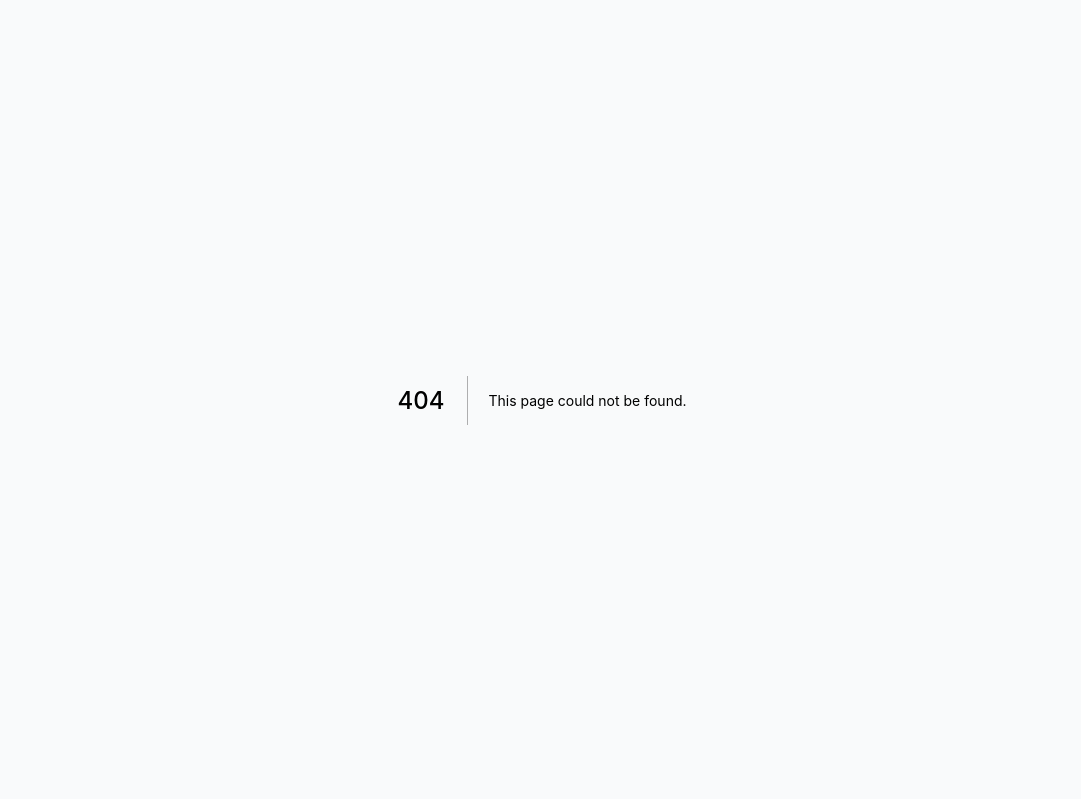
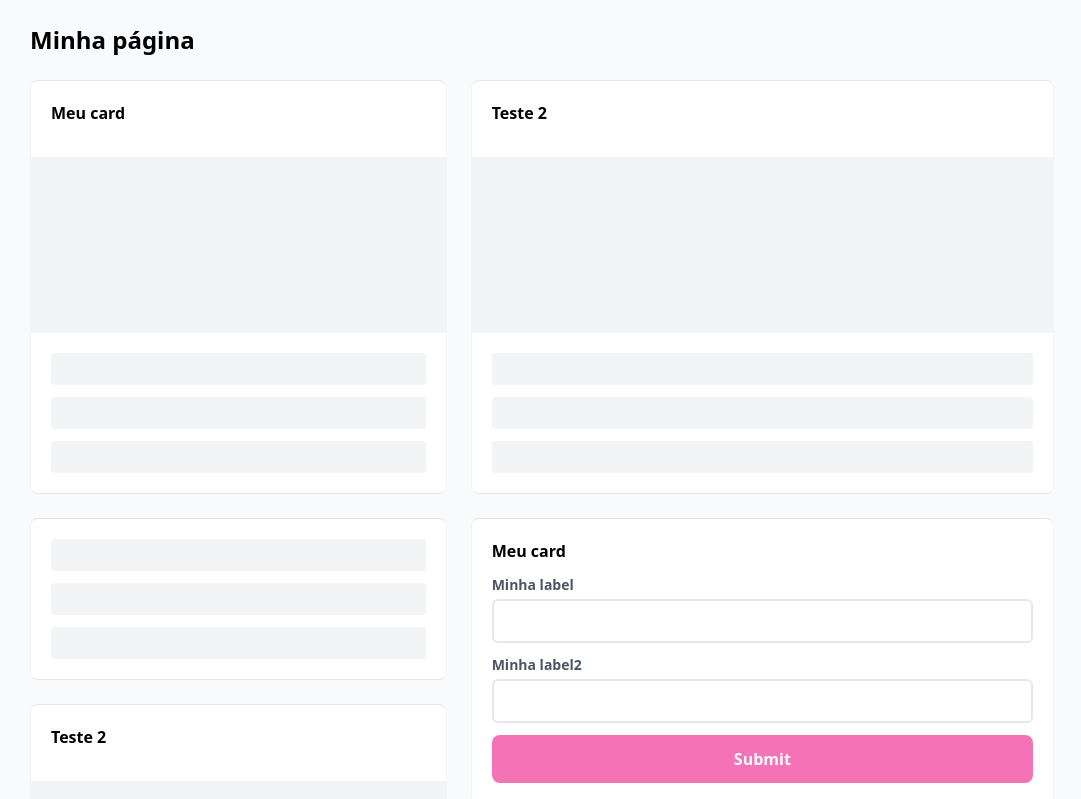
Before and after one commit to joaodacolsoares/dev3-event, a Next.js app: page /app in a window 1280 px wide. Before the commit this address had no page. Shown: the top 799 px of the page, without its empty margins (98-1179 px from the left). Built offline with nearby package versions, Linux system fonts and the light colour scheme.

Commit message:
refactor: move index page to /app

```diff
--- a/pages/index.jsx
+++ b/pages/app/index.jsx
@@ -1,7 +1,7 @@
 import clsx from 'clsx';
 import Head from 'next/head';
-import Form from '../components/Form';
-import Template from '../components/Template';
+import Form from '../../components/Form';
+import Template from '../../components/Template';
 
 function Card({ children, title, padding = true }) {
   return (
@@ -58,8 +58,8 @@ export default function Home() {
           </Card>
           <Card title="Meu card">
             <Form onSubmit={data => alert(data)}>
-              <Form.Input name="teste" label="Minha label" />
-              <Form.Input name="teste2" label="Minha label2" />
+              <Form.Text name="teste" label="Minha label" />
+              <Form.Text name="teste2" label="Minha label2" />
               <Form.Submit />
             </Form>
           </Card>
```
